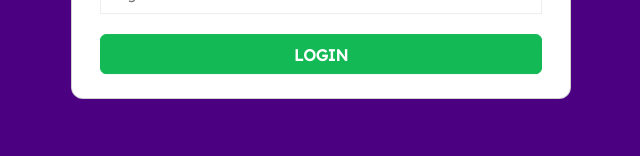
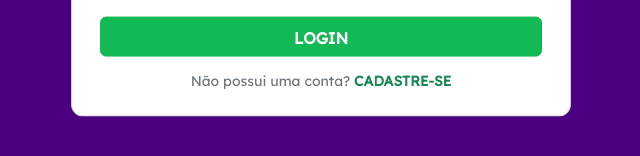
Before and after one commit to arthursouzaa/FinanceTrack, a React (Create React App) app: page /login in a window 1280 px wide. Shown: the part 536-692 px from the top of the page, without its empty margins (319-959 px from the left). Built offline with nearby package versions, Linux system fonts and the light colour scheme.

Commit message:
feat: links de acesso a tela de cadastro

```diff
--- a/src/rotas.js
+++ b/src/rotas.js
@@ -44,7 +44,7 @@ function RotasInternas() {
       <Routes>
         <Route path='/' element={<Navigate to='/login' replace />} />
         <Route path='/login' element={<Login />} />
-        {/* <Route path='/cadastro-cliente' element={<CadastroCliente />} /> */}
+        <Route path='/cadastro-cliente' element={<CadastroCliente />} />
 
         <Route path='/home' element={<RotaProtegida element={<Home />} />} />
         <Route path='/acesso-negado' element={<RotaProtegida element={<AcessoNegado />} />} />
--- a/src/views/login.js
+++ b/src/views/login.js
@@ -127,12 +127,12 @@ function Login() {
             {carregando ? 'Autenticando...' : 'Login'}
           </button>
 
-          {/* <div className="login-cadastro">
+          <div className="login-cadastro">
             Não possui uma conta?{' '}
             <span onClick={() => navigate('/cadastro-cliente')}>
               CADASTRE-SE
             </span>
-          </div> */}
+          </div>
         </Card>
       </div>
     </div>
```
